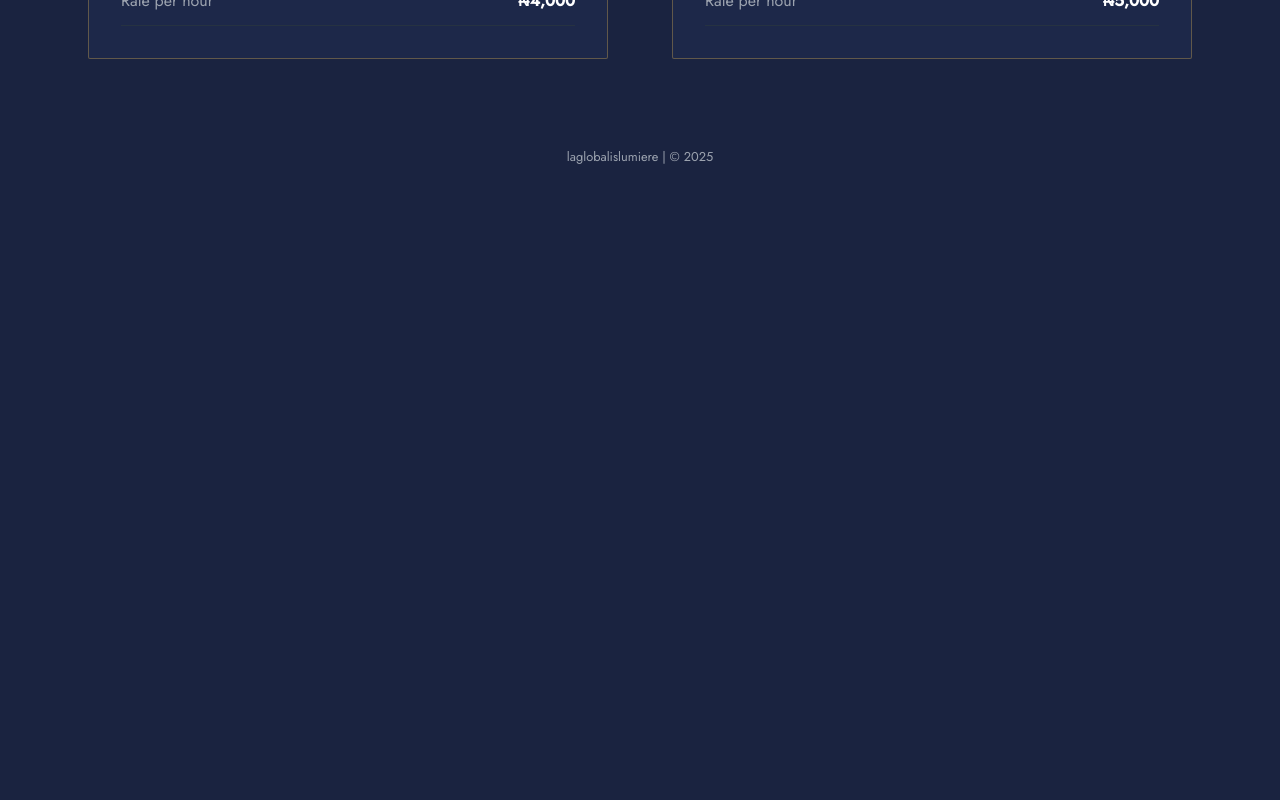
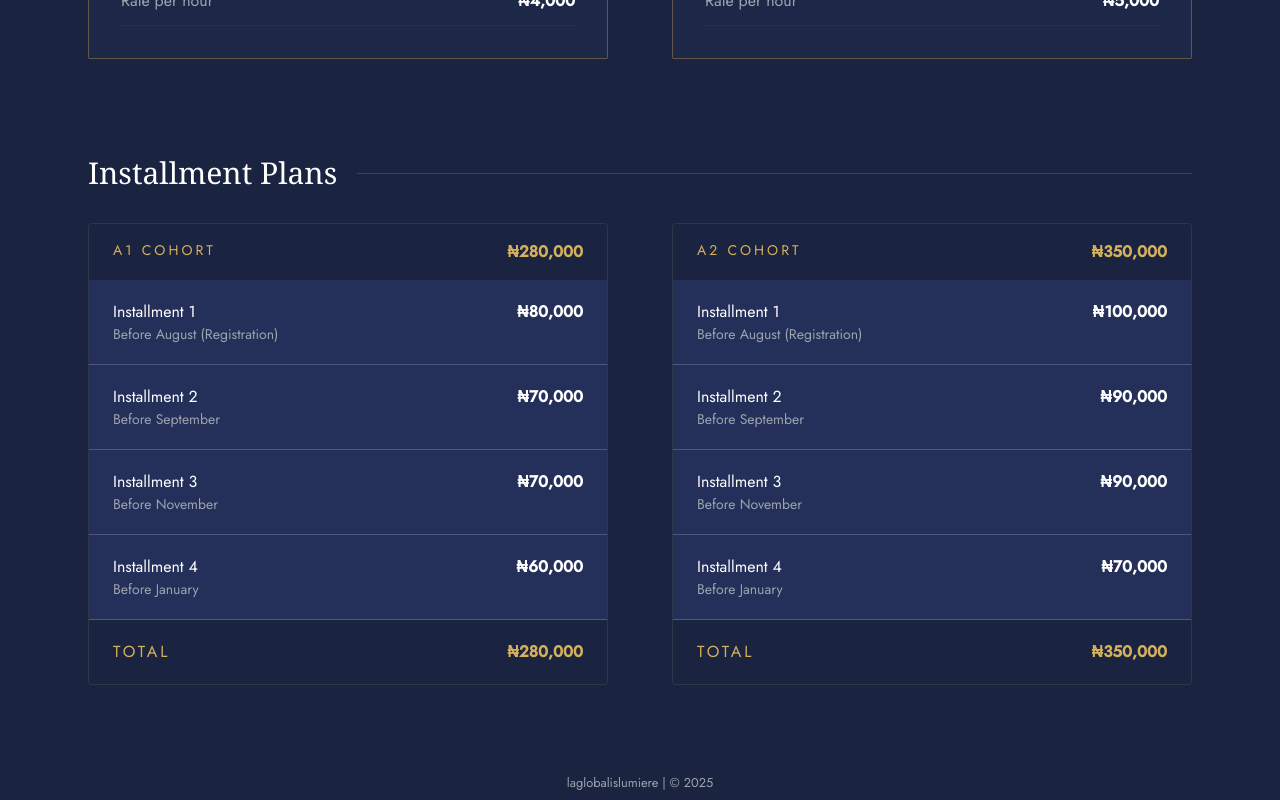
Before and after one commit to HarunaDev/laglobalis, a React (Vite) app: page /academy/french/cohort in a window 1280 px wide. Shown: the part 1323-2123 px from the top of the page. Before the commit the page ends 1497 px from the top, so only its background shows below. Built offline with nearby package versions, Linux system fonts and the light colour scheme; a web font is replaced by a local one.

Commit message:
added installment plan component

```diff
--- a/src/data/cohortData.ts
+++ b/src/data/cohortData.ts
@@ -53,13 +53,166 @@ export const programmes: Program[] = [
     },
 ];
 
-export const installmentPlans: InstallmentPlan[] = [];
+export const installmentPlans: InstallmentPlan[] = [
+    {
+        id: "a1",
+        title: "A1 Cohort",
+        total: 280000,
 
-export const timeline: TimelineItem[] = [];
+        installments: [
+            {
+                title: "Installment 1",
+                due: "Before August (Registration)",
+                amount: 80000,
+            },
+            {
+                title: "Installment 2",
+                due: "Before September",
+                amount: 70000,
+            },
+            {
+                title: "Installment 3",
+                due: "Before November",
+                amount: 70000,
+            },
+            {
+                title: "Installment 4",
+                due: "Before January",
+                amount: 60000,
+            },
+        ],
+    },
 
-export const included: IncludedItem[] = [];
+    {
+        id: "a2",
+        title: "A2 Cohort",
+        total: 350000,
 
-export const policies: Policy[] = [];
+        installments: [
+            {
+                title: "Installment 1",
+                due: "Before August (Registration)",
+                amount: 100000,
+            },
+            {
+                title: "Installment 2",
+                due: "Before September",
+                amount: 90000,
+            },
+            {
+                title: "Installment 3",
+                due: "Before November",
+                amount: 90000,
+            },
+            {
+                title: "Installment 4",
+                due: "Before January",
+                amount: 70000,
+            },
+        ],
+    },
+];
+
+export const timeline: TimelineItem[] = [
+    {
+        month: "JULY",
+        title: "Registration Opens",
+    },
+    {
+        month: "AUG WK 1",
+        title: "Student Onboarding",
+    },
+    {
+        month: "AUG WK 2",
+        title: "Classes Begin",
+    },
+    {
+        month: "NOVEMBER",
+        title: "Midpoint Review",
+    },
+    {
+        month: "JANUARY",
+        title: "Cohort Completion",
+    },
+];
+
+export const included: IncludedItem[] = [
+    {
+        icon: "🎤",
+        title: "Live Classes",
+        description:
+            "3 sessions weekly via Microsoft Teams with speaking & pronunciation training.",
+    },
+
+    {
+        icon: "📚",
+        title: "Learning Hub",
+        description:
+            "Google Classroom access — notes, PDFs, recordings, quizzes & vocabulary.",
+    },
+
+    {
+        icon: "📝",
+        title: "12 Modules",
+        description:
+            "Structured curriculum covering full A1 or A2 completion.",
+    },
+
+    {
+        icon: "🎧",
+        title: "Audio Resources",
+        description:
+            "Exclusive listening materials created for each module.",
+    },
+
+    {
+        icon: "👥",
+        title: "Community",
+        description:
+            "WhatsApp support group for reminders, support & student connection.",
+    },
+
+    {
+        icon: "📖",
+        title: "Storybooks",
+        description:
+            "Academy storybooks available for purchase.",
+    },
+];
+
+export const policies: Policy[] = [
+    {
+        text: "First installment confirms your seat in the cohort.",
+    },
+
+    {
+        text: "All payments are non-refundable once made.",
+    },
+
+    {
+        text: "Subsequent installments are due before the stated month begins.",
+    },
+
+    {
+        text: "Students must commit to 3 hours of class weekly.",
+    },
+
+    {
+        text: "Slots are limited to a maximum of 10 students.",
+    },
+
+    {
+        text: "Missed classes are not deducted from fees.",
+    },
+
+    {
+        text: "Full upfront payment attracts a discounted rate.",
+    },
+
+    {
+        text: "Certificate issued upon cohort completion.",
+    },
+];
 
 export const cohortData = {
     academy: "LA GLOBALIS LUMIÈRE FRENCH ACADEMY",
--- a/src/pages/learn/CohortPage.tsx
+++ b/src/pages/learn/CohortPage.tsx
@@ -3,6 +3,7 @@ import Hero from "./components/cohort/layout/Hero";
 import SectionHeading from "./components/cohort/ui/SectionHeading";
 import ProgramOptions from "./components/cohort/layout/ProgramOptions";
 import { cohortData } from "../../data/cohortData";
+import InstallmentPlans from "./components/cohort/layout/InstallmentPlan";
 
 type Props = {
     isHovered: boolean;
@@ -33,11 +34,11 @@ function CohortPage({isHovered}: Props) {
 
     <section className="pb-20">
 
-        <SectionHeading title="Programme Options" />
-
         <ProgramOptions
             programmes={cohortData.programmes}
         />
+
+        <InstallmentPlans plans={cohortData.installmentPlans} />
 
     </section>
 
--- /dev/null
+++ b/src/pages/learn/components/cohort/layout/InstallmentPlan.tsx
@@ -0,0 +1,24 @@
+import InstallmentCard from "../ui/InstallmentCard";
+import { InstallmentPlan } from "../../../../../types/cohort";
+import SectionHeading from "../ui/SectionHeading";
+
+interface Props {
+    plans: InstallmentPlan[];
+}
+
+export default function InstallmentPlans({ plans }: Props) {
+    return (
+        <div className="mt-24">
+
+        <SectionHeading title="Installment Plans" />
+        <div className="grid lg:grid-cols-2 gap-16">
+            {plans.map((plan) => (
+                <InstallmentCard
+                    key={plan.id}
+                    plan={plan}
+                />
+            ))}
+        </div>
+        </div>
+    );
+}
--- a/src/pages/learn/components/cohort/layout/ProgramOptions.tsx
+++ b/src/pages/learn/components/cohort/layout/ProgramOptions.tsx
@@ -1,5 +1,6 @@
 import { Program } from "../../../../../types/cohort";
 import ProgramCard from "../ui/ProgramCard";
+import SectionHeading from "../ui/SectionHeading";
 
 interface Props {
     programmes: Program[];
@@ -10,7 +11,8 @@ export default function ProgramOptions({
 }: Props) {
 
     return (
-
+        <>
+        <SectionHeading title="Programme Options" />
         <div className="grid lg:grid-cols-2 gap-16">
 
             {programmes.map((program) => (
@@ -23,6 +25,6 @@ export default function ProgramOptions({
             ))}
 
         </div>
-
+        </>
     );
 }
--- /dev/null
+++ b/src/pages/learn/components/cohort/ui/InstallmentCard.tsx
@@ -0,0 +1,56 @@
+import { InstallmentPlan } from "../../../../../types/cohort";
+
+interface Props {
+    plan: InstallmentPlan;
+}
+
+export default function InstallmentCard({ plan }: Props) {
+    return (
+        <div className="border border-[#2c3847] rounded bg-secondaryMid overflow-hidden">
+
+            <div className="flex justify-between bg-secondaryColor px-6 py-4">
+
+                <span className="uppercase tracking-[3px] text-[#D6B05B] text-sm">
+                    {plan.title}
+                </span>
+
+                <span className="font-bold text-[#D6B05B]">
+                    ₦{plan.total.toLocaleString()}
+                </span>
+
+            </div>
+
+            {plan.installments.map((item) => (
+                <div
+                    key={item.title}
+                    className="flex justify-between px-6 py-5 border-b border-white/20"
+                >
+                    <div>
+                        <h4 className="text-white">{item.title}</h4>
+
+                        <p className="text-gray-400 text-sm">
+                            {item.due}
+                        </p>
+                    </div>
+
+                    <strong className="text-white">
+                        ₦{item.amount.toLocaleString()}
+                    </strong>
+                </div>
+            ))}
+
+            <div className="flex justify-between px-6 py-5 bg-secondaryColor">
+
+                <span className="uppercase tracking-[3px] text-[#D6B05B]">
+                    Total
+                </span>
+
+                <strong className="text-[#D6B05B]">
+                    ₦{plan.total.toLocaleString()}
+                </strong>
+
+            </div>
+
+        </div>
+    );
+}
```
